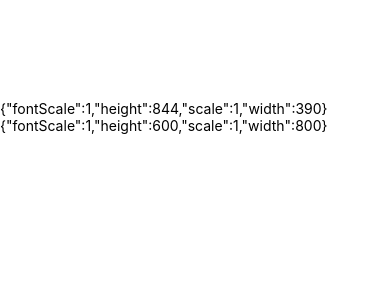
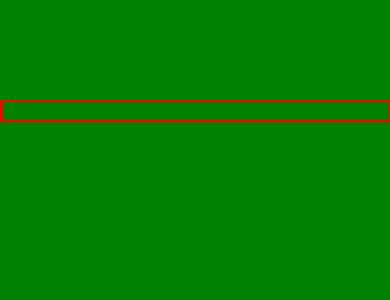
Before and after one commit to arqhive/react-native-exp, a React Native app: screen / in a window 390 px wide. Shown: the top 300 px of the page. Built offline with nearby package versions, Linux system fonts and the light colour scheme.

Commit message:
KeyboardAvoidingVIew

```diff
--- a/App.js
+++ b/App.js
@@ -1,5 +1,5 @@
 import React, {Component} from 'react';
-import Compo from './components/Dimensions';
+import Compo from './components/KeyboardAvoidingView';
 
 export default class App extends Component {
   render() {
--- /dev/null
+++ b/components/KeyboardAvoidingView.js
@@ -0,0 +1,16 @@
+import React from 'react';
+import {KeyboardAvoidingView, TextInput} from 'react-native';
+
+export default function App() {
+  return (
+    <KeyboardAvoidingView
+      style={{flex: 1, backgroundColor: 'green'}}
+      behavior="padding" // 동작 방식 "height", "position", "padding" Android에서는 해당 prop이 없는게 더 잘 동작하지만 iOS에서는 반대
+      // contentContainerStyle // behavior="position" 일때 컨텐트 컨테이너 스타일
+      enabled={true} // default true
+      keyboardVerticalOffset={10} // default 0
+    >
+      <TextInput style={{marginTop: 100, borderWidth: 2, borderColor: 'red'}} />
+    </KeyboardAvoidingView>
+  );
+}
```
